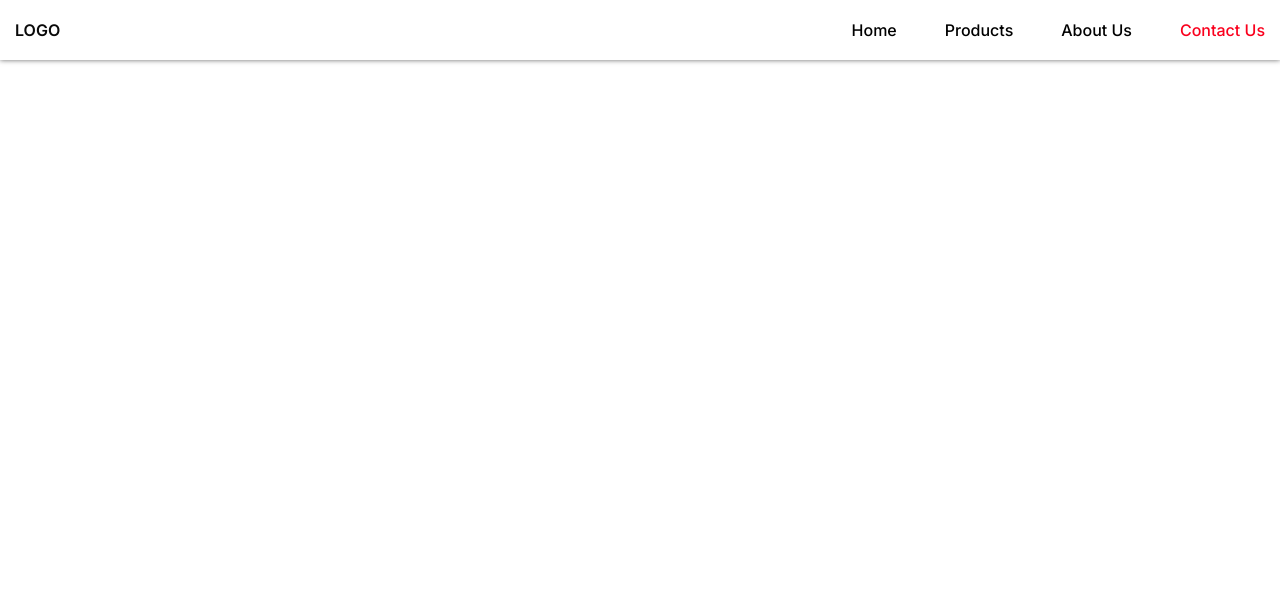
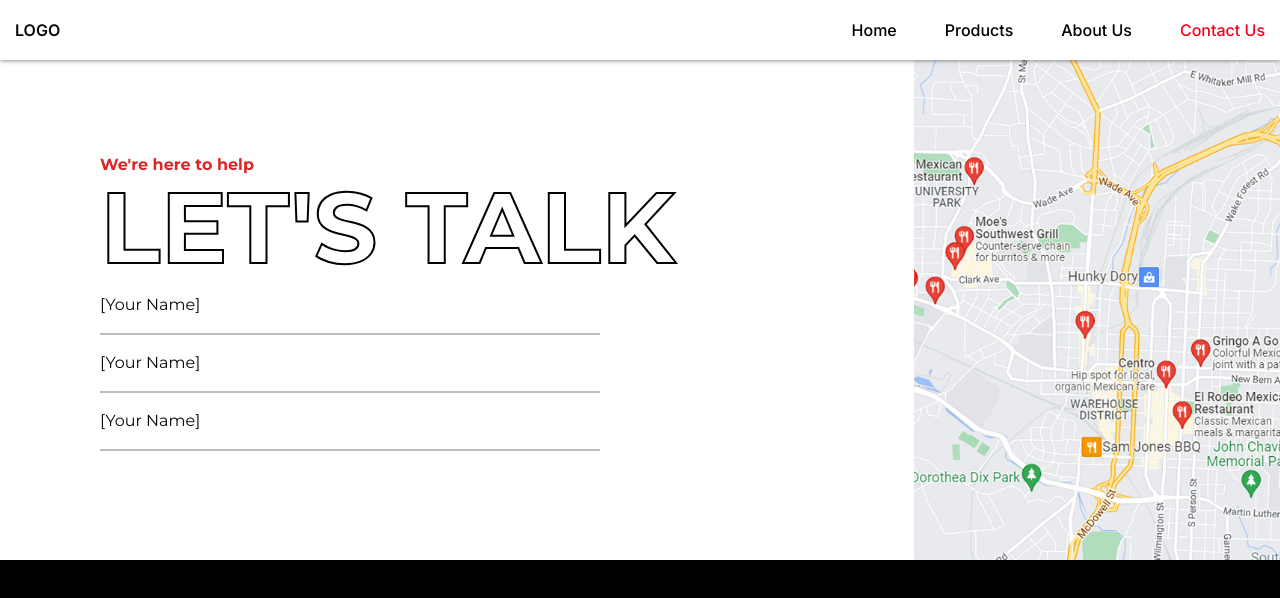
Before and after one commit to dominic91960/saint-roch, a Next.js app: page /contact in a window 1280 px wide. Shown: the top 598 px of the page. Built offline with nearby package versions, Linux system fonts and the light colour scheme.

Commit message:
Contact Us

```diff
--- a/app/contact/page.tsx
+++ b/app/contact/page.tsx
@@ -1,11 +1,13 @@
 import React from "react";
 
 import Navbar from "@/components/Navbar";
+import Contact from "@/components/contact/Contact";
 
 const ContactPage = () => {
   return (
     <div>
       <Navbar />
+      <Contact />
     </div>
   );
 };
--- a/assets/styles/innovation.css
+++ b/assets/styles/innovation.css
@@ -76,7 +76,7 @@
       transform: translateX(200px) translateY(-450px);
     }
     100% {
-      transform: translateX(calc(30vw)) translateY(200px);
+      transform: translateX(calc(27vw)) translateY(200px);
     }
   }
 }
--- /dev/null
+++ b/components/contact/Contact.tsx
@@ -0,0 +1,52 @@
+import React from 'react'
+import Map from '../../assets/images/contact/map.png'
+import Image from "next/image";
+
+function Contact() {
+  return (
+    <div>
+    <div className='grid grid-cols-1 lg:grid-cols-7 '>
+
+      {/* Centered Content */}
+      <div className='lg:col-span-5 flex flex-col justify-center ml-[20px] sm:ml-[50px] md:ml-[80px] lg:ml-[80px] xl:ml-[100px] 2xl:ml-[200px] mb-[40px] sm:mb-[45px] md:mb-[50px] lg:mb-0 '>
+
+        <p className='text-red-600 font-bold 2xl:text-[40px] mt-[50px] lg:mt-[0px]'>We&apos;re here to help</p>
+        <h1 className="title-text-stroke font-semibold leading-none text-[50px] sm:text-[80px] md:text-[80px] lg:text-[80px] xl:text-[100px] 2xl:text-[170px]">
+          LET&apos;S TALK
+        </h1>
+
+        <div className='w-[800px] max-w-full'>
+          <p className='text-[10px] sm:text-[12px] lg:text-[14px] md:text-[14px] xl:text-[16px] 2xl:text-[20px] mt-4'>[Your Name]</p>
+          <div className='bg-[#BDBDBD] h-[2px] w-[200px] sm:w-[300px] md:w-[400px] lg:w-[400px] xl:w-[500px] 2xl:w-[800px] my-4'></div>
+
+
+          <p className='text-[10px] sm:text-[12px] lg:text-[14px] md:text-[14px] xl:text-[16px] 2xl:text-[20px] mt-4'>[Your Name]</p>
+          <div className='bg-[#BDBDBD] h-[2px] w-[200px] sm:w-[300px] md:w-[400px] lg:w-[400px] xl:w-[500px] 2xl:w-[800px] my-4'></div>
+
+
+          <p className='text-[10px] sm:text-[12px] lg:text-[14px] md:text-[14px] xl:text-[16px] 2xl:text-[20px] mt-4'>[Your Name]</p>
+          <div className='bg-[#BDBDBD] h-[2px] w-[200px] sm:w-[300px] md:w-[400px] lg:w-[400px] xl:w-[500px] 2xl:w-[800px] my-4'></div>
+
+        </div>
+      </div>
+
+      {/* Image Section */}
+      <div className='lg:col-span-2 relative h-[200px] sm:h-[300px] md:h-[300px]  lg:h-[400px] xl:h-[500px] 2xl:h-[800px]'>
+        <Image
+          className="object-cover"
+          src={Map}
+          alt="map"
+          layout="fill"
+          objectFit="cover"
+        />
+      </div>
+
+    </div>
+    <div className="w-full absolute">
+ <div className="h-[300px] bg-black"></div>
+</div>
+    </div>
+  )
+}
+
+export default Contact;
--- a/components/landing-page/FeaturedProducts.tsx
+++ b/components/landing-page/FeaturedProducts.tsx
@@ -83,7 +83,7 @@ const SwiperNavButtons = () => {
 
 const FeaturedProducts = () => {
   return (
-    <div>
+    <div className="overflow-hidden">
       <motion.div
           variants={SlideLeft(0.5)}
           initial="hidden"
```
Also changed, not shown: assets/images/contact/map.png (added).
